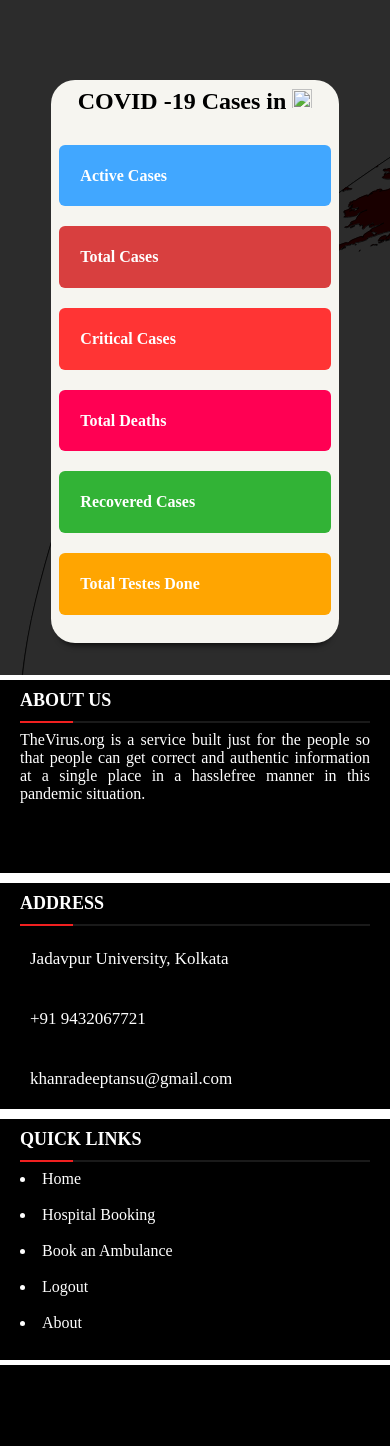
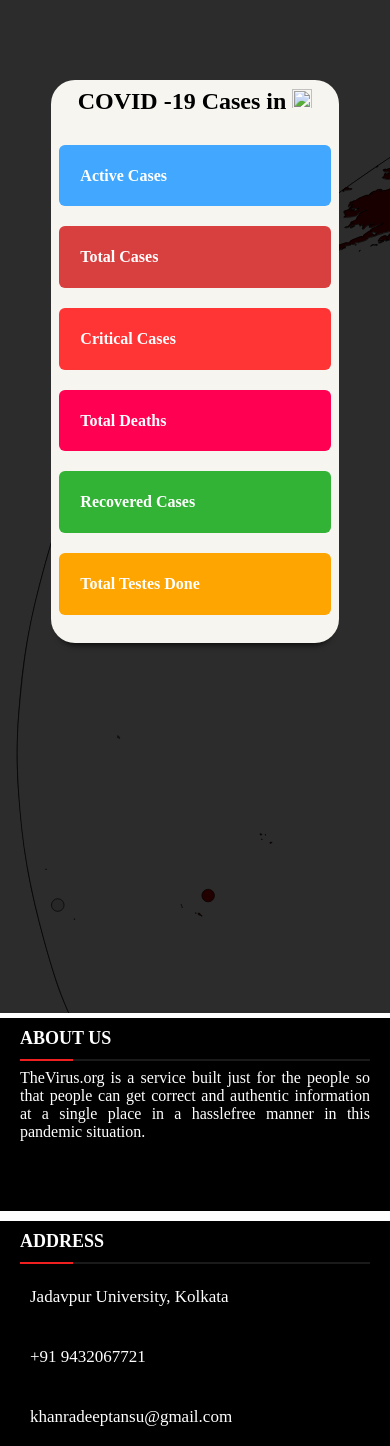
Before and after one commit to Hack-n-Chill/AYUSH, a PHP site: page /Index1.php in a window 390 px wide; the page is wider, and only the part inside the window is pictured. Shown: the part 72-1518 px from the top of that part. Before the commit the page ends 1437 px from the top of that part, so only its background shows below. Run offline with PHP 8.4, Linux system fonts and the light colour scheme; the visitor is signed in with stand-in values (Sample User, id 1).

Commit message:
mobile improvements

```diff
--- a/style.css
+++ b/style.css
@@ -385,6 +385,9 @@ footer{
     position: relative;
     bottom: 0px;
   }
+  .information{
+    height: 120vh;
+}
   .main-content{
     flex-wrap: wrap;
     flex-direction: column;
```
